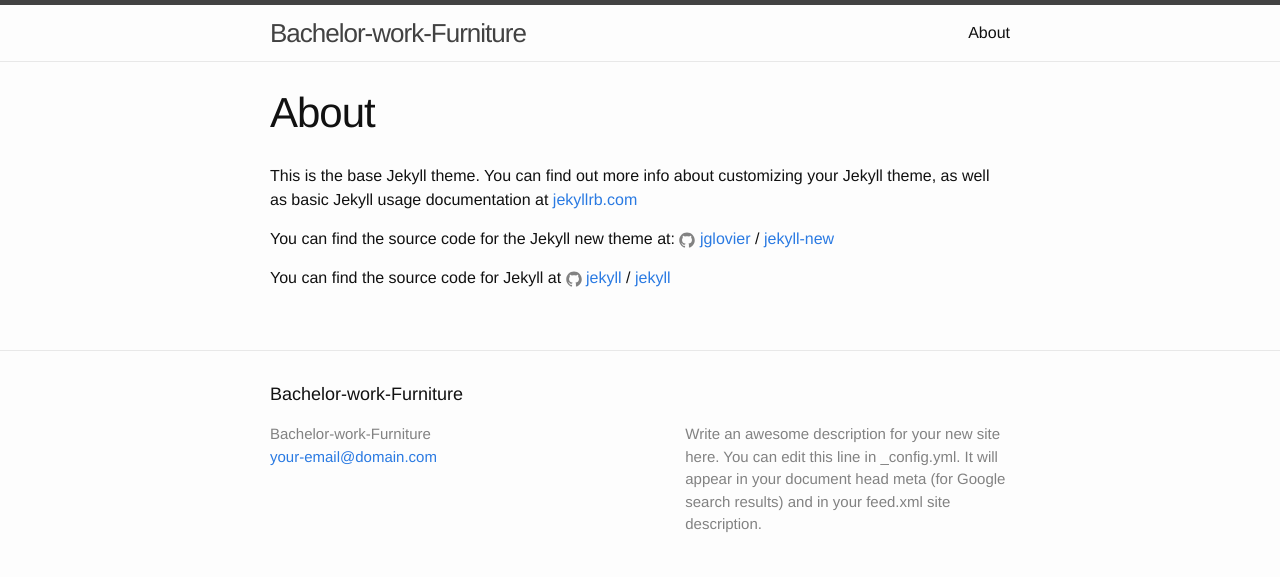
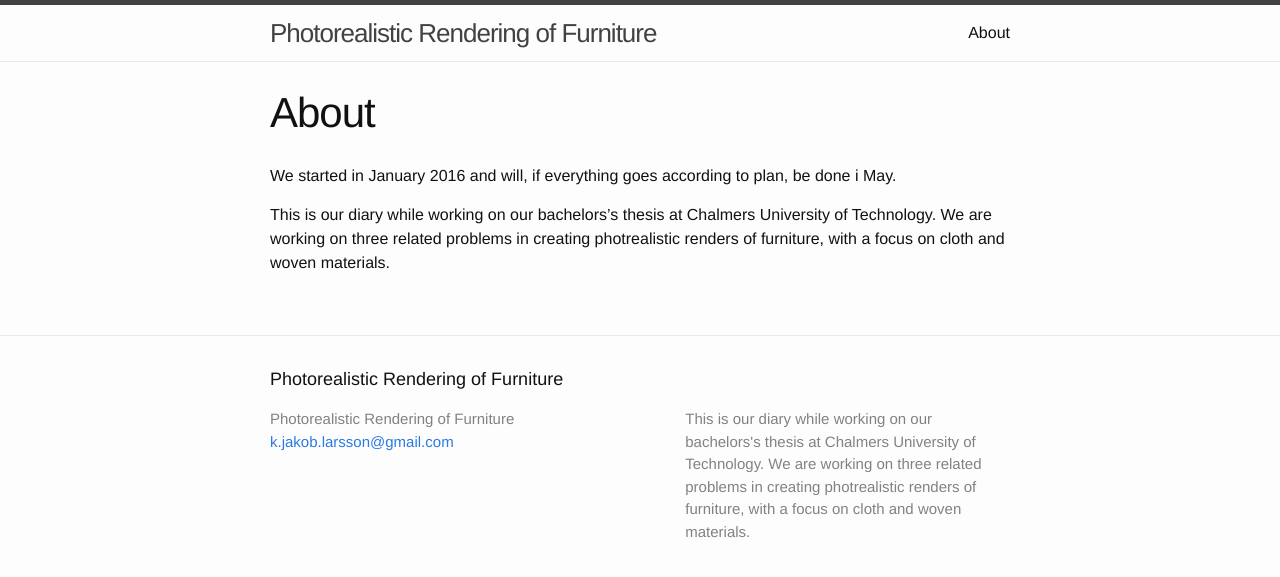
Before and after one commit to karljakoblarsson/Bachelor-work-Furniture, a Jekyll site: the page built from about.md, in a window 1280 px wide. Shown: the top 577 px of the page. Built offline with Jekyll 4.4.1, drawn with Linux system fonts in a browser that asks for light colours.

Commit message:
Changed a few small thing on the blogg.

```diff
--- a/_config.yml
+++ b/_config.yml
@@ -6,12 +6,15 @@
 # 'jekyll serve'. If you change this file, please restart the server process.
 
 # Site settings
-title: Bachelor-work-Furniture
-email: your-email@domain.com
+title: Photorealistic Rendering of Furniture
+email: k.jakob.larsson@gmail.com
 description: > # this means to ignore newlines until "baseurl:"
-  Write an awesome description for your new site here. You can edit this
-  line in _config.yml. It will appear in your document head meta (for
-  Google search results) and in your feed.xml site description.
+
+  This is our diary while working on our bachelors's thesis at Chalmers
+  University of Technology.  We are working on three related
+  problems in creating photrealistic renders of furniture, with a focus on
+  cloth and woven materials.
+
 baseurl: "/Bachelor-work-Furniture" # the subpath of your site, e.g. /blog
 url: "http://karljakoblarsson.com/" # the base hostname & protocol for your site
 
--- a/about.md
+++ b/about.md
@@ -4,12 +4,10 @@
 permalink: /about/
 ---
 
-This is the base Jekyll theme. You can find out more info about customizing your Jekyll theme, as well as basic Jekyll usage documentation at [jekyllrb.com](http://jekyllrb.com/)
+We started in January 2016 and will, if everything goes according to plan, be
+done i May.
 
-You can find the source code for the Jekyll new theme at:
-{% include icon-github.html username="jglovier" %} /
-[jekyll-new](https://github.com/jglovier/jekyll-new)
-
-You can find the source code for Jekyll at
-{% include icon-github.html username="jekyll" %} /
-[jekyll](https://github.com/jekyll/jekyll)
+This is our diary while working on our bachelors's thesis at
+Chalmers University of Technology.  We are working on three related problems in
+creating photrealistic renders of furniture, with a focus on cloth and woven
+materials.
--- a/index.html
+++ b/index.html
@@ -18,6 +18,6 @@
     {% endfor %}
   </ul>
 
-  <p class="rss-subscribe">subscribe <a href="{{ "/feed.xml" | prepend: site.baseurl }}">via RSS</a></p>
+  <!--<p class="rss-subscribe">subscribe <a href="{{ "/feed.xml" | prepend: site.baseurl }}">via RSS</a></p>-->
 
 </div>
```
